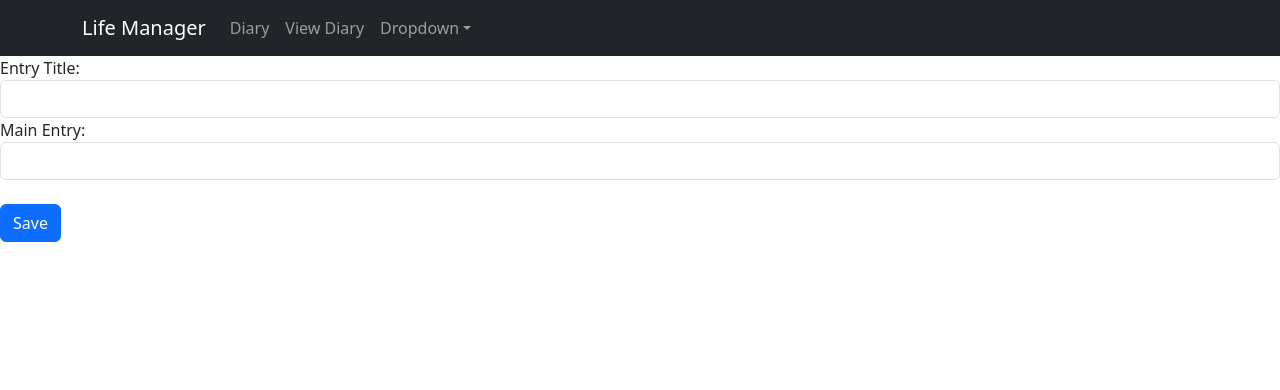
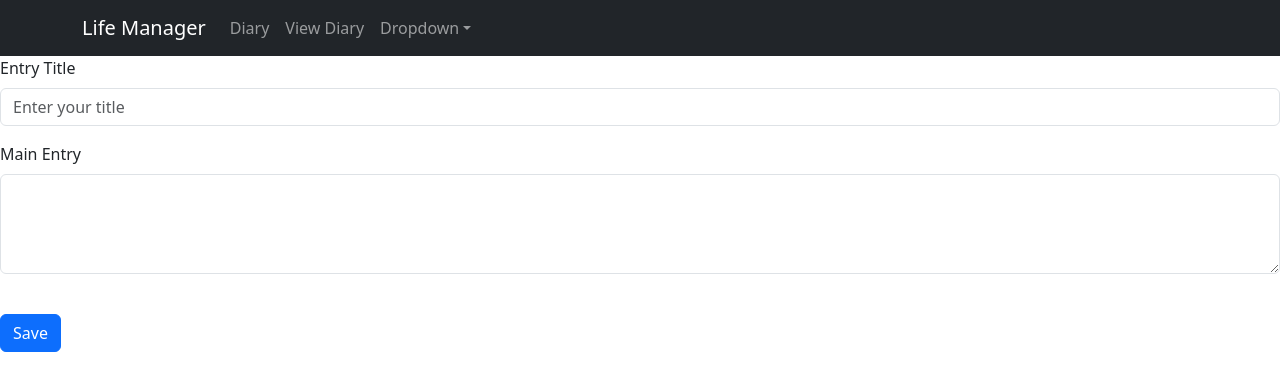
Before and after one commit to isaacwnsolomon/DataRepProject, a React (Create React App) app: page /edit/1 in a window 1280 px wide. Shown: the top 390 px of the page. Built offline with nearby package versions, Linux system fonts and the light colour scheme; no server answers.

Commit message:
Edit and read working

```diff
--- a/src/components/edit.js
+++ b/src/components/edit.js
@@ -4,6 +4,9 @@ import { useState, useEffect } from 'react';// Import useState and useEffect hoo
 import axios from 'axios';// Import axios for HTTP requests
 import { useNavigate } from "react-router-dom";// Import useNavigate for navigation
 import { Link } from "react-router-dom"; // Link for navigtion
+import FloatingLabel from 'react-bootstrap/FloatingLabel';
+import Form from 'react-bootstrap/Form';
+import { Button } from 'react-bootstrap';
 
 //Define edit component
 export default function Edit(props){
@@ -53,27 +56,43 @@ useEffect(() => {
 
 //render form for editing entry
 return (
+    <Form onSubmit={handleSubmit}>
+        {/* Title input */}
+    <Form.Group className="mb-3" controlId="title">
+      <Form.Label>Entry Title</Form.Label>
+      <Form.Control  type="text"
+        placeholder="Enter your title"
+        value={title} // Bind input to title state
+        onChange={(e) => setTitle(e.target.value)} // Update state on change
+         />
+    </Form.Group>
+    <>
+    {/* Entry body input */}
+    <Form.Group className="mb-3" controlId="mainEntry">
+      <Form.Label>Main Entry</Form.Label>
+      <FloatingLabel controlId="mainEntry">
+        <Form.Control
+          as="textarea"
+          placeholder="Write whatever you feel like..."
+          style={{ height: '100px' }}
+          value={entry} // Bind input to entry state
+          onChange={(e) => setEntry(e.target.value)} // Update state on change
+        />
+      </FloatingLabel>
+    </Form.Group>
+
+
+  </>
+  {/* Save Button */}
     <div>
-        <form onSubmit={handleSubmit}>
-            <div className="form-group">
-                <label>Entry Title: </label>
-                <input type="text"
-                className="form-control"
-                value={title}
-                onChange={(e) => setTitle(e.target.value)} />
-            </div>
-            <div className="form-group">
-                <label>Main Entry: </label>
-                <input type="text"
-                className="form-control"
-                value={entry}
-                onChange={(e) => setEntry(e.target.value)} />
-            </div>
-            <div className="form-group">
-                <br></br>
-                <button type="submit" className="btn btn-primary">Save</button>
-            </div>
-        </form>
+      <br></br>
+      <Button variant="primary" type="submit" >
+        Save
+      </Button>
+
     </div>
-);
-}
+  </Form>
+
+  );
+
+};
```
